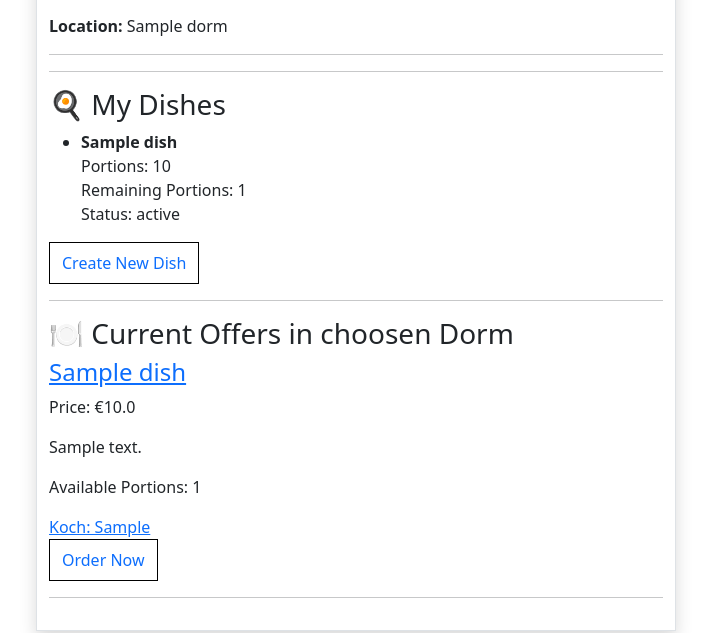
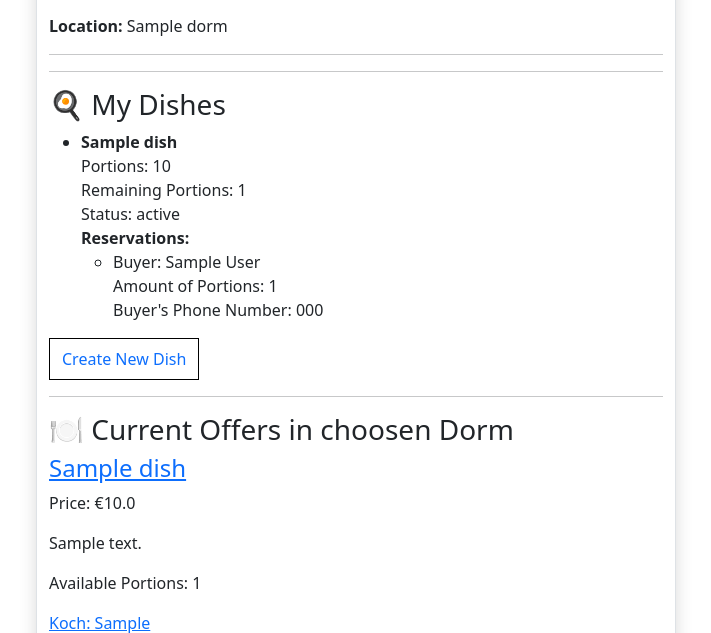
Before and after one commit to MrGreeeenTea/Dorm-Dine, a Flask app: page /dashboard in a window 1280 px wide. Shown: the part 403-1036 px from the top of the page, without its empty margins (284-995 px from the left). Run offline with Flask 3, Linux system fonts and the light colour scheme; a user stored in the database is signed in; tables that the repository leaves empty hold one stand-in row (values such as "Sample post"); some libraries are stand-ins or nearby versions.

Commit message:
adjust login, register and edit profile, modify edit profile, show buyer on dashboard

```diff
--- a/app.py
+++ b/app.py
@@ -65,6 +65,11 @@ def get_dish(dish_id):
 @login_required
 def order_view(dish_id):
     dish = db.session.get(Dish, dish_id)
+
+    if current_user.id == dish.cook_id:
+        flash("You can not order your own dish")
+        return redirect(url_for('feed'))
+
     return render_template('order_view.html', dish = dish)
 
 # Payment Success Cash
@@ -163,6 +168,12 @@ def edit_profile(username):
 
     form = forms.EditProfileForm()
 
+    if request.method == 'GET':
+        form.new_bio.data = current_user.bio
+        form.new_phonenumber.data = current_user.phone_number
+        form.new_dorm_id.data = current_user.dorm_id
+        form.new_cook.data = current_user.is_cook
+
     if form.validate_on_submit():
 
         #wird nur aktualisiert, wenn etwas eingegeben wurde; AI Prompt 1 Julia
@@ -173,7 +184,7 @@ def edit_profile(username):
             existing_user = db.session.execute(
                 select(User).filter_by(phone_number=form.new_phonenumber.data)
             ).scalar_one_or_none()
-            if existing_user:
+            if existing_user != current_user:
                 flash('Phone Number is already in use')
                 return render_template('edit_profile.html', title='Edit_Profile', form=form)
             else:
@@ -182,6 +193,7 @@ def edit_profile(username):
         if form.new_dorm_id.data != 0: #SelectField wählt immer automatisch das erste Feld aus, auch wenn keine Entscheidung getroffen wurde, deswegen dem ersten Field Wert Null gegeben; AI Prompt 2 Julia
             current_user.dorm_id = form.new_dorm_id.data
 
+        current_user.is_cook = form.new_cook.data
 
         db.session.commit()
         flash('Profile updated!')
@@ -375,7 +387,7 @@ def dashboard():
         dorm_list=dorm_list,
         my_orders=my_orders,
         current_offers=current_offers,
-        my_meals=my_meals
+        my_dishes=my_dishes #call all dishes objects
     )
 
 # run app
--- a/templates/dashboard.html
+++ b/templates/dashboard.html
@@ -75,14 +75,31 @@
 
     <h3>🍳 My Dishes</h3>
 
-    {% if my_meals %}
+    {% if my_dishes %} <!-- originally used my_meals but to access the buyer information now accessing user's dishes object -->
         <ul>
-            {% for dish in my_meals %}
+            {% for dish in my_dishes %}
                 <li>
                     <strong>{{ dish.name }}</strong><br>
                     Portions: {{ dish.total_portions }}<br>
                     Remaining Portions: {{ dish.left_portions }}<br>
-                    Status: {{ dish.status }}
+                    Status: {{ dish.status }}<br>
+
+                    <!-- same logic as before -->
+                    <strong>Reservations:</strong><br>
+                    {% if dish.dish_orders %} <!-- prüft ob dish eine order hat -->
+                         <ul>
+                            {% for order in dish.dish_orders %}
+                            <li>
+                                Buyer: {{ order.buyer.first_name }} {{ order.buyer.last_name }}<br>
+                                Amount of Portions: {{ order.portions }}<br>
+                                Buyer's Phone Number: {{ order.buyer.phone_number }}<br>
+                            </li>
+                            {% endfor %}
+                         </ul>
+                    {% else %}
+                        No reservations yet.<br>
+                    {% endif %}
+
                 </li>
             {% endfor %}
         </ul>
--- a/templates/edit_profile.html
+++ b/templates/edit_profile.html
@@ -19,6 +19,10 @@
             {{ form.new_dorm_id.label }}<br>
             {{ form.new_dorm_id }}
         </p>
+        <p>
+            {{ form.new_cook.label }}<br>
+            {{ form.new_cook(size=32) }}
+        </p>
         <p>{{ form.update() }}</p>
 
          </form>
```
Also changed, not shown: docs/index.md (+6 -0 lines), forms.py (+7 -6 lines).
